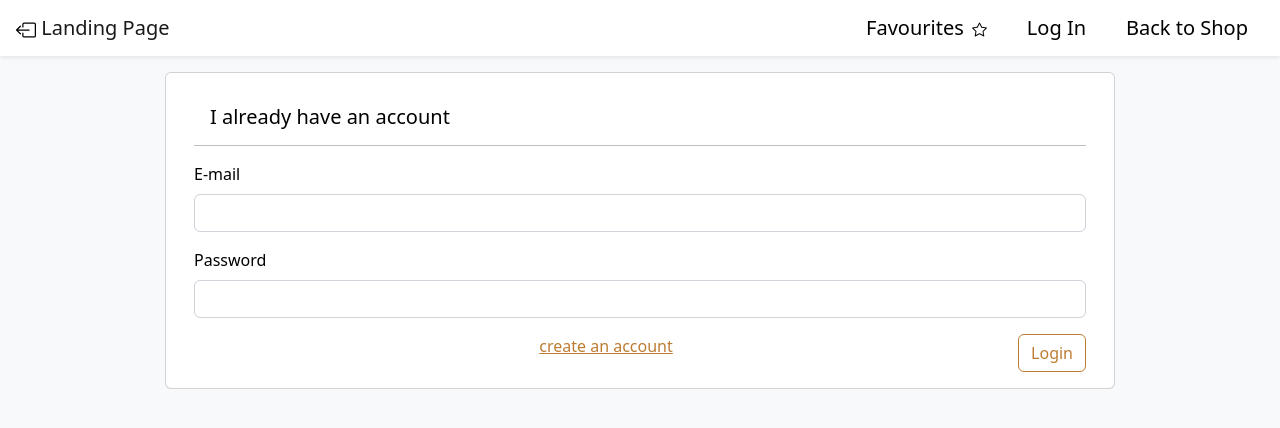
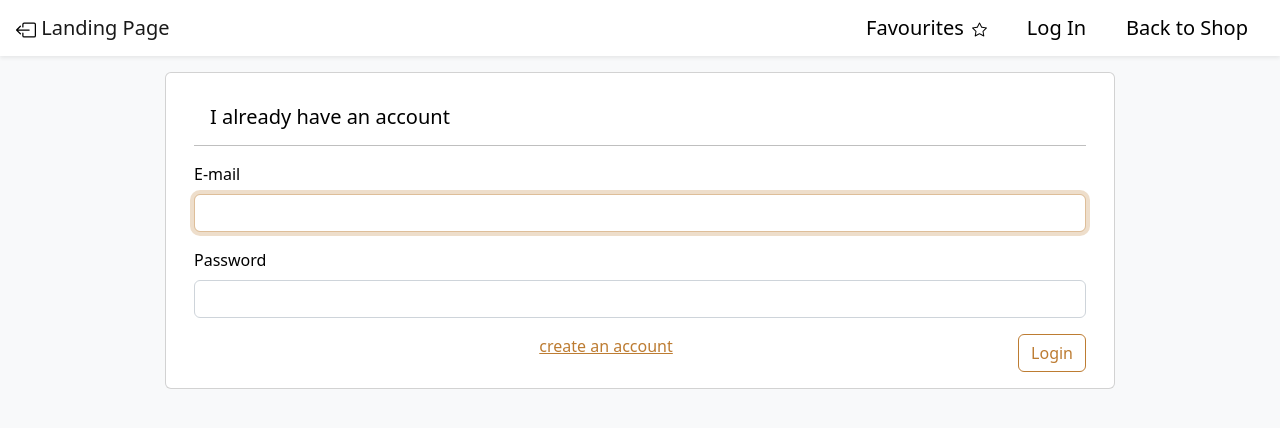
Before and after one commit to philica94/GreenGrocery, a React (Create React App) app: page /green-grocery/checkout in a window 1280 px wide. Shown: the top 428 px of the page. Built offline with nearby package versions, Linux system fonts and the light colour scheme.

Commit message:
refactor: use native js to focus html elements

```diff
--- a/src/components/green-grocery/checkout/CartListSummary.js
+++ b/src/components/green-grocery/checkout/CartListSummary.js
@@ -1,35 +1,39 @@
 import { useDispatch, useSelector } from 'react-redux';
 
+import { useModal } from '../../../hooks/useModal';
+import { cartActions, selectTotalCartItemsPrice } from '../../../store/slices/cart';
+import { ordersActions } from '../../../store/slices/orders';
+import { setHtmlElementFocus } from '../../../utilities/setHtmlElementFocus';
+import CartItem from '../homepage/cart/CartItem';
+import Modal from '../../UI/Modal';
+import Button from '../../UI/Button';
 import { Check2Circle } from 'react-bootstrap-icons';
-import useFocus from '../../../hooks/useFocus';
-import { useModal } from '../../../hooks/useModal';
-import { selectTotalCartItemsPrice } from '../../../store/slices/cart';
-import CartItem from '../homepage/cart/CartItem';
-import Button from '../../UI/Button';
-import Modal from '../../UI/Modal';
-import { ordersActions } from '../../../store/slices/orders';
 
-const CartListSummary = ({ setInputRefFocus }) => {
+const CartListSummary = () => {
   const dispatch = useDispatch();
+  const cart = useSelector((state) => state.cart.items);
+  const userEmail = useSelector((state) => state.auth.loggedUserEmail);
+  const totalItemsPrice = useSelector(selectTotalCartItemsPrice).toFixed(2);
+  const cartIsEmpty = useSelector((state) => state.cart.items.length === 0);
 
-  const cart = useSelector((state) => state.cart);
-  const totalItemsPrice = useSelector(selectTotalCartItemsPrice).toFixed(2);
-
-  const cartList = cart.items.map((item) => <CartItem key={item.id} {...item} />);
+  const cartList = cart.map((item) => <CartItem key={item.id} {...item} />);
 
   const userLoggedIn = useSelector((state) => state.auth.isLoggedIn);
 
-  const [buttonRef, setButtonRefFocus] = useFocus();
   const {
     showModal,
     openModal: openModalHandler,
     closeModal: closeModalHandler,
-  } = useModal({ afterOpening: setButtonRefFocus, afterClosing: setInputRefFocus });
+  } = useModal({
+    afterOpening: () => setHtmlElementFocus('login-required-modal-btn'),
+    afterClosing: () => setHtmlElementFocus('loginEmail'),
+  });
 
   const order = () => {
     if (userLoggedIn) {
       openModalHandler();
-      dispatch(ordersActions.order());
+      dispatch(ordersActions.order({ cart, userEmail }));
+      dispatch(cartActions.removeEntireCart());
     } else {
       openModalHandler();
     }
@@ -54,7 +58,7 @@ const CartListSummary = ({ setInputRefFocus }) => {
     <div>
       {userLoggedIn ? orderConfirmedMessage : unloggedUserMessage}
       <div className='text-center mb-4'>
-        <Button className='btn-outline-success btn-lg' onClick={closeModalHandler} ref={buttonRef}>
+        <Button id='login-required-modal-btn' className='btn-outline-success btn-lg' onClick={closeModalHandler}>
           Continue
         </Button>
       </div>
@@ -63,6 +67,7 @@ const CartListSummary = ({ setInputRefFocus }) => {
 
   return (
     <>
+      {cartIsEmpty || (
         <div className='row justify-content-md-center'>
           <div className='col-md-10 bg-body'>
             {cartList}
@@ -74,6 +79,7 @@ const CartListSummary = ({ setInputRefFocus }) => {
             </div>
           </div>
         </div>
+      )}
       <Modal show={showModal} onClose={closeModalHandler} header={modalHeaderText}>
         {messageContent}
       </Modal>
--- a/src/components/green-grocery/login/Login.js
+++ b/src/components/green-grocery/login/Login.js
@@ -8,10 +8,13 @@ import Card from '../../UI/Card';
 import Input from '../../UI/Input';
 import InvalidMessage from '../../UI/InvalidMessage';
 
-const Login = ({ headerContent, pathTo, usernameRef }) => {
+const Login = ({ headerContent, pathTo }) => {
   const dispatch = useDispatch();
   const history = useHistory();
+
+  const usernameRef = useRef();
   const passwordRef = useRef();
+
   const userLoggedIn = useSelector((state) => state.auth.isLoggedIn);
   const usersData = useSelector((state) => state.auth.users);
   const [showInvalidEmailMessage, setShowInvalidEmailMessage] = useState(false);
@@ -49,7 +52,7 @@ const Login = ({ headerContent, pathTo, usernameRef }) => {
         <h5 className='m-3'>{headerContent}</h5>
         <hr />
         <form>
-          <Input id='loginEmail' labelText='E-mail' type='email' ref={usernameRef}></Input>
+          <Input id='loginEmail' labelText='E-mail' type='email' ref={usernameRef} autoFocus></Input>
           {showInvalidEmailMessage && <InvalidMessage message={'You have entered an invalid email address'} />}
           <Input id='loginPassword' labelText='Password' type='password' ref={passwordRef}></Input>
           {showInvalidPasswordMessage && <InvalidMessage message={'Your password is invalid, please try again'} />}
--- a/src/components/green-grocery/login/SignUp.js
+++ b/src/components/green-grocery/login/SignUp.js
@@ -1,10 +1,10 @@
 import { useRef, useState } from 'react';
 import { useDispatch, useSelector } from 'react-redux';
 import { useHistory } from 'react-router-dom';
-import useFocus from '../../../hooks/useFocus';
 import { useModal } from '../../../hooks/useModal';
 
 import { authActions } from '../../../store/slices/auth';
+import { setHtmlElementFocus } from '../../../utilities/setHtmlElementFocus';
 import Button from '../../UI/Button';
 import Card from '../../UI/Card';
 import Input from '../../UI/Input';
@@ -67,12 +67,11 @@ const SignUp = () => {
     }
   };
 
-  const [buttonRef, setButtonRefFocus] = useFocus();
   const {
     showModal,
     openModal: openModalHandler,
     closeModal: closeModalHandler,
-  } = useModal({ afterOpening: setButtonRefFocus });
+  } = useModal({ afterOpening: () => setHtmlElementFocus('signup-message-modal-btn') });
 
   const openSignInPageHandler = () => {
     history.push('/green-grocery/login');
@@ -87,7 +86,7 @@ const SignUp = () => {
         {userAccountAlreadyExists ? enteredEmailExistsMessage : createdAccountMessage}
       </p>
       <div className='text-center mb-4'>
-        <Button className='btn-outline-success btn-lg' onClick={openSignInPageHandler} ref={buttonRef}>
+        <Button id='signup-message-modal-btn' className='btn-outline-success btn-lg' onClick={openSignInPageHandler}>
           Continue
         </Button>
       </div>
@@ -100,7 +99,7 @@ const SignUp = () => {
         <h5 className='m-3'>Sign up</h5>
         <hr />
         <form onSubmit={submitRegisterHandler}>
-          <Input id='loginEmail' labelText='E-mail' type='email' ref={usernameRef}></Input>
+          <Input id='loginEmail' labelText='E-mail' type='email' ref={usernameRef} autoFocus></Input>
           {showInvalidEmailMessage && <InvalidMessage message={'You have entered an invalid email address'} />}
           <Input id='loginPassword' labelText='Password' type='password' ref={passwordRef}></Input>
           {showTooShortPasswordMessage && <InvalidMessage message={'Password must be at least 6 characters long'} />}
--- a/src/hooks/useFocus.js
+++ /dev/null
@@ -1,12 +0,0 @@
-import { useRef } from 'react';
-
-const useFocus = () => {
-  const htmlElRef = useRef(null);
-  const setFocus = () => {
-    htmlElRef.current?.focus();
-  };
-
-  return [htmlElRef, setFocus];
-};
-
-export default useFocus;
--- a/src/pages/green-grocery/Checkout.js
+++ b/src/pages/green-grocery/Checkout.js
@@ -3,20 +3,14 @@ import { useSelector } from 'react-redux';
 import CartListSummary from '../../components/green-grocery/checkout/CartListSummary';
 import OrderWithoutRegistrationForm from '../../components/green-grocery/checkout/OrderWithoutRegistrationForm';
 import Login from '../../components/green-grocery/login/Login';
-import useFocus from '../../hooks/useFocus';
 
 const Checkout = () => {
   const isLoggedIn = useSelector((state) => state.auth.isLoggedIn);
-  const cartIsEmpty = useSelector((state) => state.cart.items.length === 0);
-
-  const [inputRef, setInputRefFocus] = useFocus();
 
   return (
     <>
-      {!cartIsEmpty && <CartListSummary setInputRefFocus={setInputRefFocus} />}
-      {!isLoggedIn && (
-        <Login headerContent='I already have an account' pathTo='/green-grocery/checkout' usernameRef={inputRef} />
-      )}
+      <CartListSummary />
+      {!isLoggedIn && <Login headerContent='I already have an account' pathTo='/green-grocery/checkout' />}
       {/* {!isLoggedIn && <OrderWithoutRegistrationForm />} */}
     </>
   );
--- /dev/null
+++ b/src/utilities/setHtmlElementFocus.js
@@ -0,0 +1,3 @@
+export const setHtmlElementFocus = (elId) => {
+  document.getElementById(elId)?.focus();
+};
```
Lines whose indentation alone changed are shown as unchanged.
